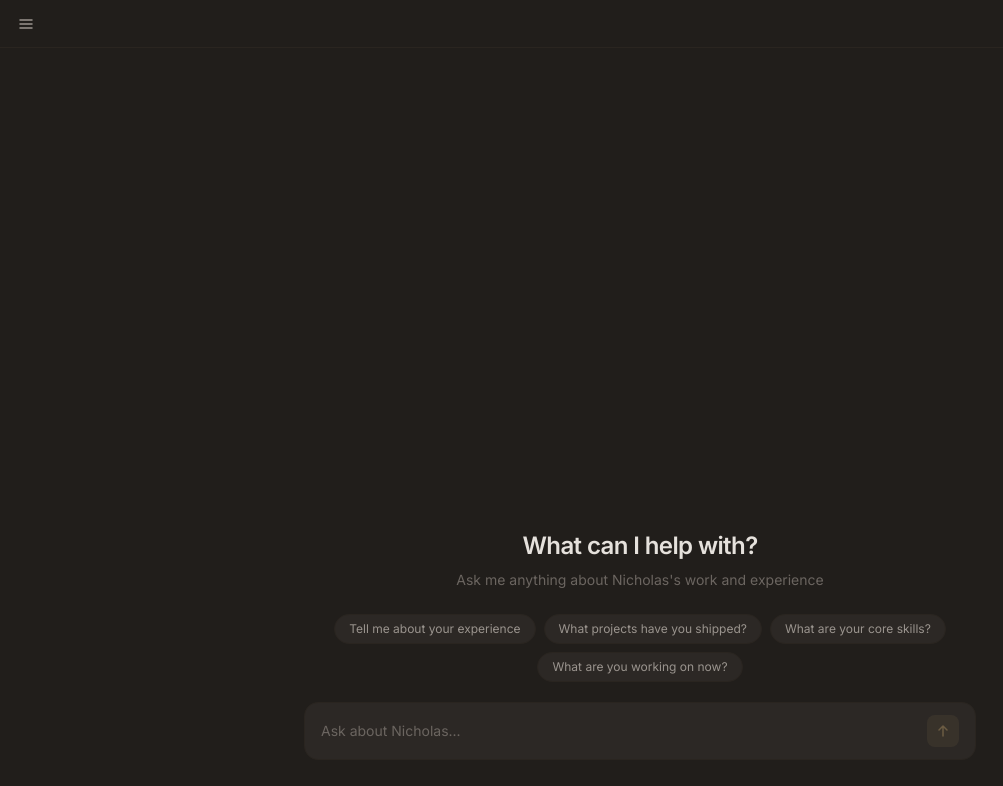
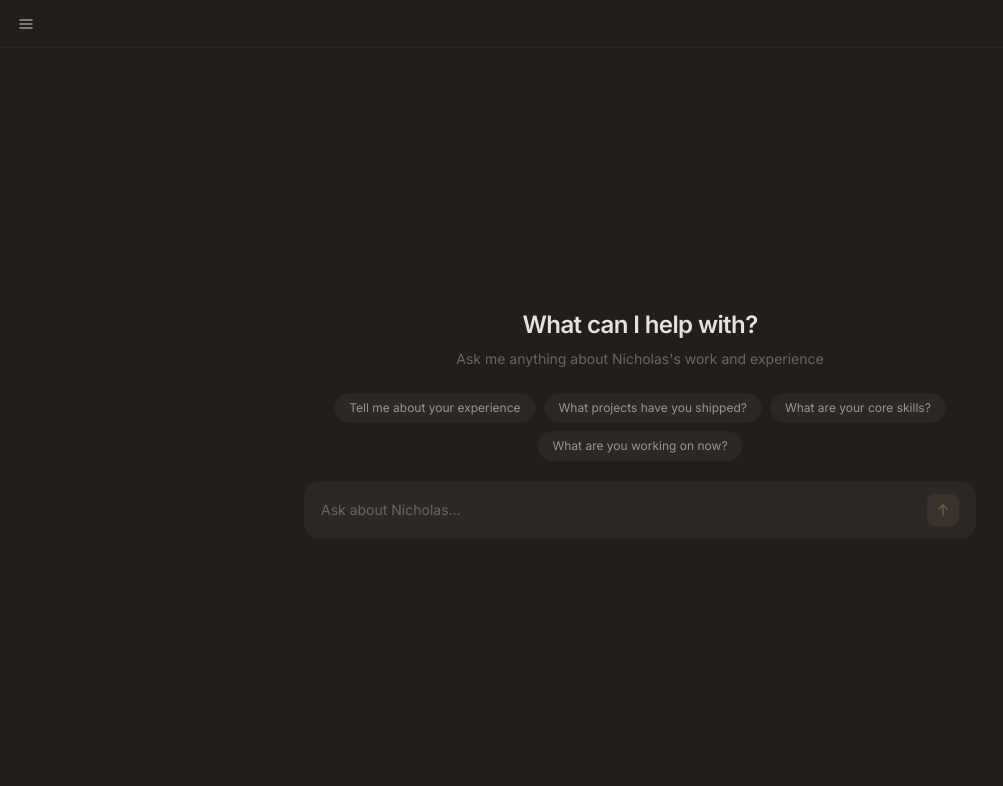
Before and after one commit to bonzonic/portfolio-2, a Next.js app: page /c/1 in a window 1280 px wide. Shown: the top 786 px of the page, without its empty margins (0-1003 px from the left). Built offline with nearby package versions, Linux system fonts and the light colour scheme.

Commit message:
feat: justify center for the chat

```diff
--- a/src/app/sections/chat-interface.tsx
+++ b/src/app/sections/chat-interface.tsx
@@ -13,7 +13,7 @@ export interface ChatInterfaceProps {
 
 export function ChatInterface({ chatId }: ChatInterfaceProps) {
   return (
-    <div className="flex flex-col min-h-full items-center justify-end px-4 py-6 md:px-10 md:py-10">
+    <div className="flex flex-col min-h-full items-center justify-center px-4 py-6 md:px-10 md:py-10">
       {/* Greeting — scrolls away naturally once messages appear */}
       <div className="w-full max-w-2xl mb-6 text-center">
         <h1 className="text-2xl font-semibold text-primary tracking-tight mb-2">
```
